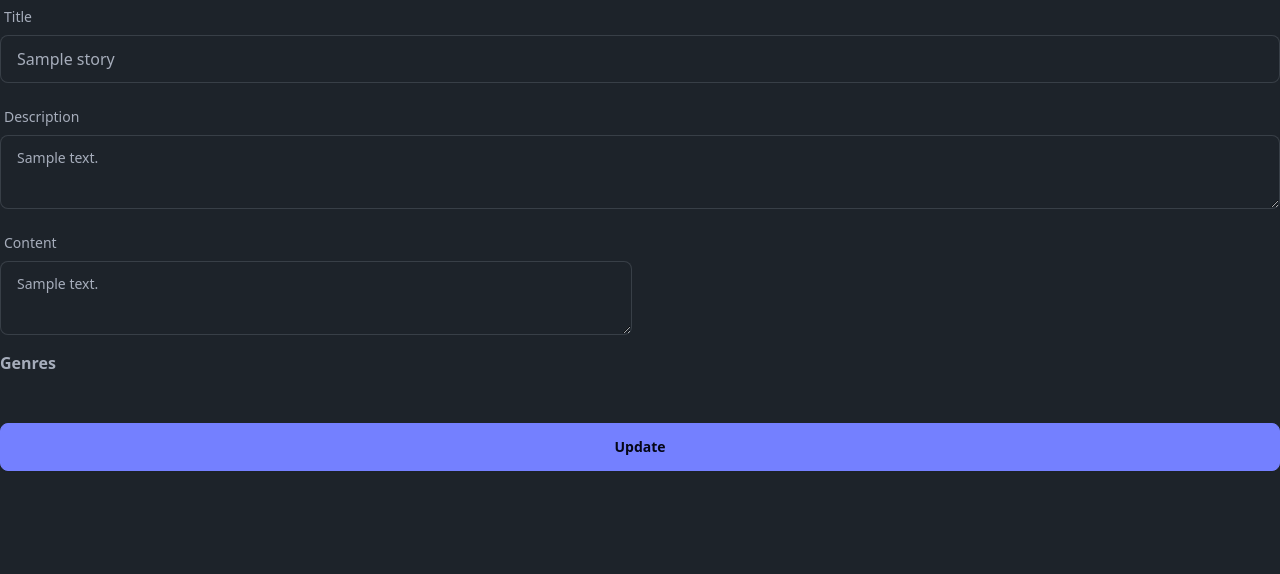
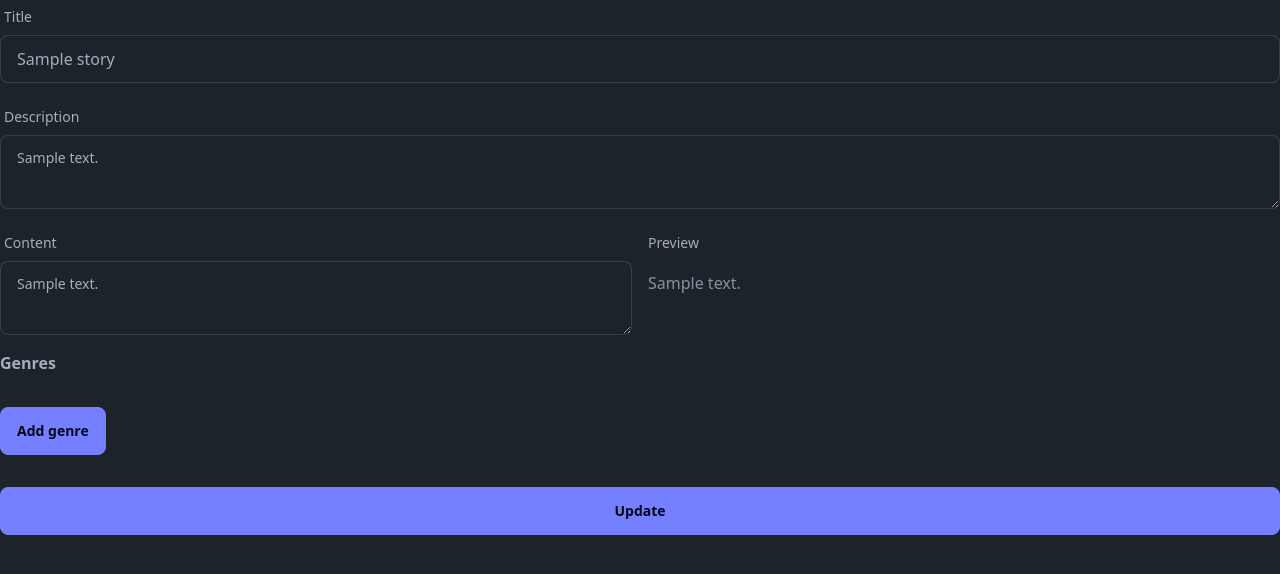
Before and after one commit to ReadVerseRPL/ReadVerse, a Flask app: page /story/1/edit in a window 1280 px wide. Shown: the part 161-735 px from the top of the page. Run offline with Flask 3, Linux system fonts and the light colour scheme; tables that the repository leaves empty hold one stand-in row (values such as "Sample post"); style sheets or scripts are compiled from the project's sources; some libraries are stand-ins or nearby versions.

Commit message:
Fix missing elements in edit

```diff
--- a/readverse/templates/pages/story/edit.html
+++ b/readverse/templates/pages/story/edit.html
@@ -12,6 +12,11 @@
         {% call forms.labelled_field("Content") %}
             <textarea class="textarea textarea-bordered w-full" name="content" placeholder="Content" id="content">{{ story.content }}</textarea>
         {% endcall %}
+
+        <div class="flex flex-col gap-2">
+            <span class="text-sm align-bottom py-2">Preview</span>
+            <article class="prose" id="preview"></article>
+        </div>
     </div>
 
     <h4 class="font-bold">Genres</h4>
@@ -20,9 +25,10 @@
             <input type="text" class="input input-bordered" name="genres" value="{{ genre }}">
         {% endfor %}
     </div>
+    <button class="btn btn-primary w-fit" id="addGenreBtn">Add genre</button>
 
     <button type="submit" class="btn btn-primary mt-4">Update</button>
 </form>
 
-<script src="{{ url_for('static', filename='story/edit.js') }}"></script>
+<script src="{{ url_for('static', filename='story/create.js') }}" defer></script>
 {% endblock %}
```
